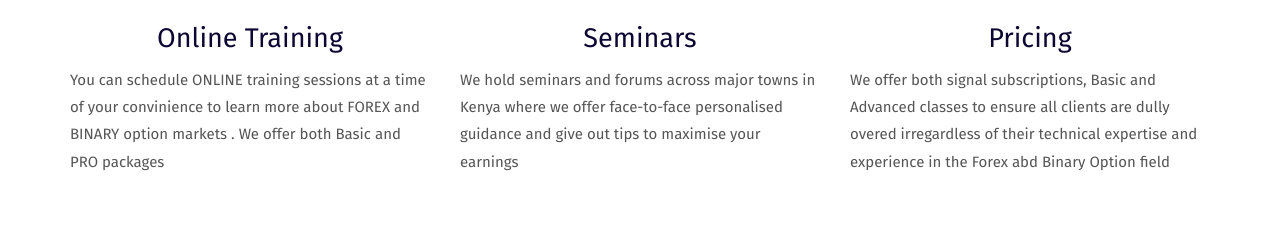
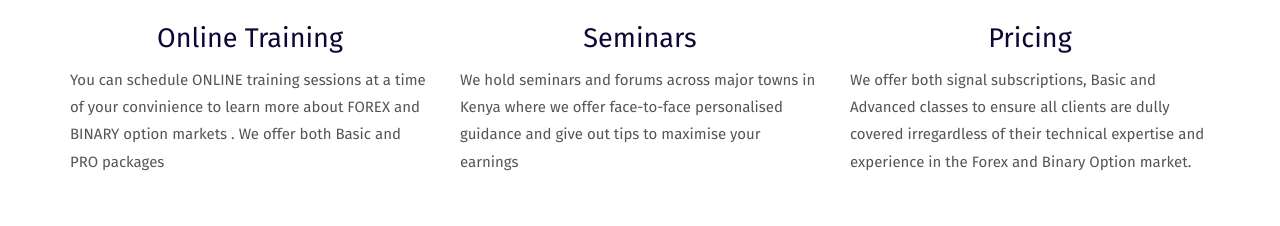
Before and after one commit to konkarah/sam, a plain HTML site: page index.html in a window 1280 px wide. Shown: the part 828-1054 px from the top of the page. Drawn offline with Linux system fonts and the light colour scheme; a web font is replaced by a local one.

Commit message:
changed a few things

```diff
--- a/index.html
+++ b/index.html
@@ -116,7 +116,7 @@
                         <h3>Pricing</h3>
                     </div>
                     <div>
-                        <p>We offer both signal subscriptions, Basic and Advanced classes to ensure all clients are dully overed irregardless of their technical expertise and experience in the Forex abd Binary Option field
+                        <p>We offer both signal subscriptions, Basic and Advanced classes to ensure all clients are dully covered irregardless of their technical expertise and experience in the Forex and Binary Option market.
                         </p>
                     </div>
                 </div>
```
